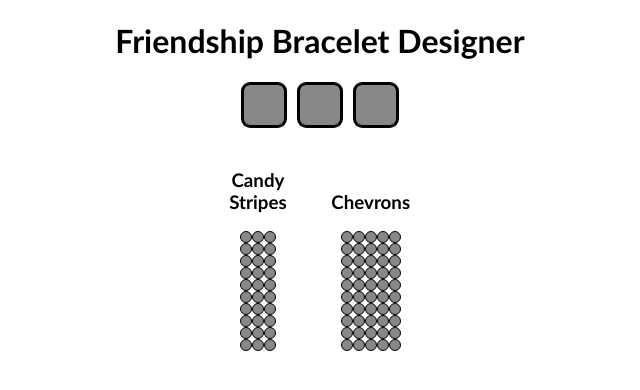
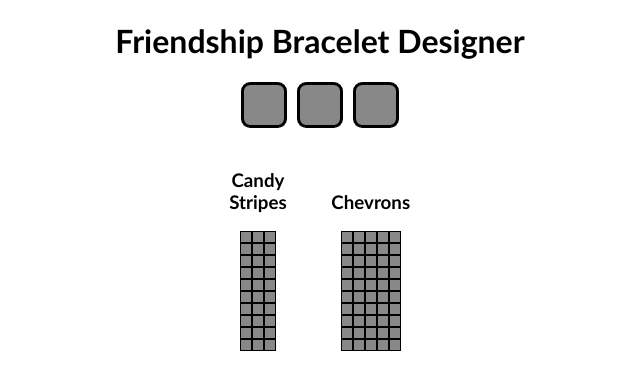
Before and after one commit to zcoder365/FriendshipBraceletVisualizer, a Flask app: template templates/results.html in a window 1280 px wide. Shown: the top 390 px of the page, without its empty margins (320-960 px from the left). Run offline with Flask 3, Linux system fonts and the light colour scheme; the template is opened without the code that fills it: most values are stand-ins (such as "Sample title", 1, 10 or a date in 2020).

Commit message:
change shape

```diff
--- a/static/styles.css
+++ b/static/styles.css
@@ -42,11 +42,12 @@ body {
     width: 10px;
     height: 10px;
     background-color: skyblue;
-    border-radius: 50%;
+    /* border-radius: 50%; */
     display: inline-flex;
     padding: 0px;
     margin: 0px;
     border: 1px black solid;
+    /* transform: rotate(45deg); */
 }
 
 .row {
```
